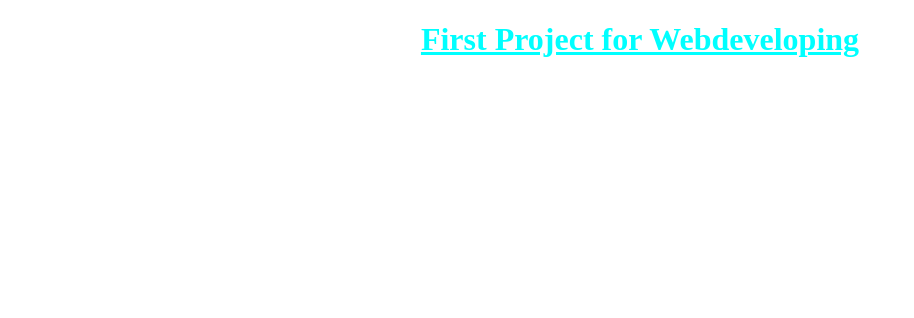
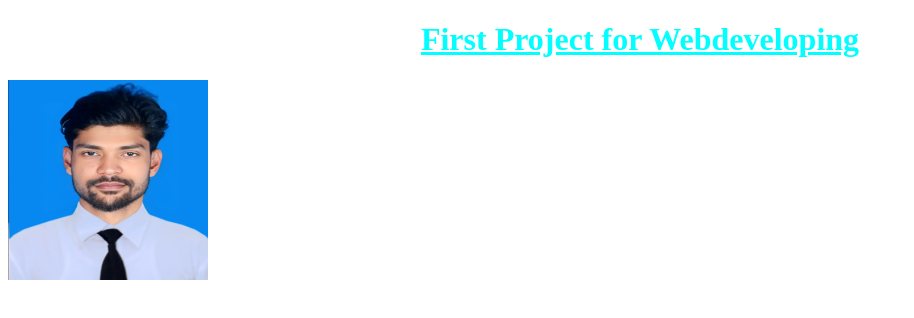
Before and after one commit to syemhasangithub1/1, a plain HTML site: page index.html in a window 1280 px wide. Shown: the whole page, without its empty margins (0-914 px from the left). Drawn offline with Linux system fonts and the light colour scheme.

Commit message:
set a img

```diff
--- a/assete/css/style.css
+++ b/assete/css/style.css
@@ -3,3 +3,11 @@ h1{
     text-decoration: underline;
     color: aqua;
 }
+
+img{
+    height: 200px;
+    width: 200px;
+
+
+
+}
--- a/index.html
+++ b/index.html
@@ -8,6 +8,7 @@
 </head>
 <body>
     <h1>First Project for Webdeveloping</h1>
+    <img src="assete/img/syem.jpg" alt="">
 
 
 </body>
```
Also changed, not shown: assete/img/syem.jpg (added).
